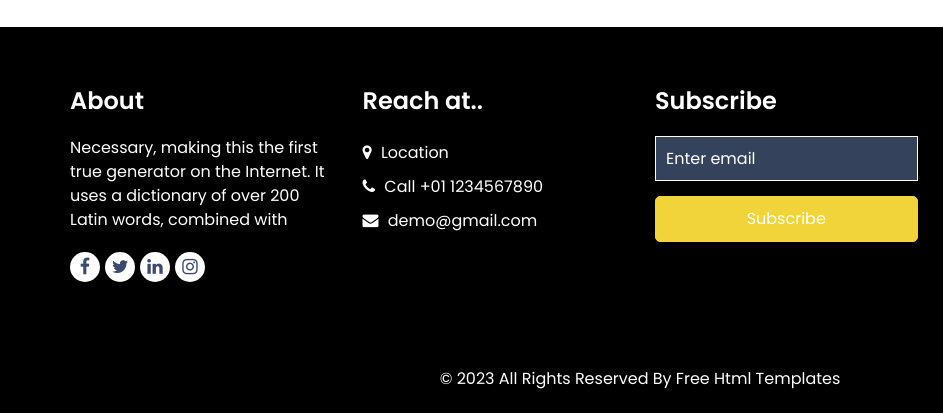
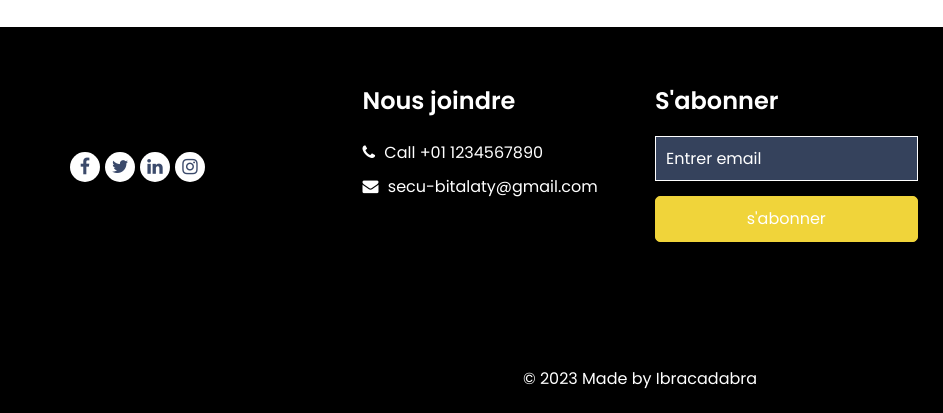
Before and after one commit to 2Ibracadabra/Bank, a plain HTML site: page watches.html in a window 1280 px wide. Shown: the part 2026-2439 px from the top of the page, 0-943 px from the left. Drawn offline with nearby package versions, Linux system fonts and the light colour scheme; some packages are replaced by stand-ins of ours.

Commit message:
Update watches.html

```diff
--- a/watches.html
+++ b/watches.html
@@ -149,13 +149,13 @@ width: 60%;"">
       <div class="row">
         <div class="col-md-6 col-lg-3 footer-col">
           <div class="footer_detail">
-            <h4>
+            <!-- <h4>
               About
             </h4>
             <p>
               Necessary, making this the first true generator on the Internet. It uses a dictionary of over 200 Latin words, combined with
-            </p>
-            <div class="footer_social">
+            </p> -->
+            <div class="footer_social" style="margin-top: 65px;">
               <a href="">
                 <i class="fa fa-facebook" aria-hidden="true"></i>
               </a>
@@ -174,15 +174,15 @@ width: 60%;"">
         <div class="col-md-6 col-lg-3 footer-col">
           <div class="footer_contact">
             <h4>
-              Reach at..
+              Nous joindre
             </h4>
             <div class="contact_link_box">
-              <a href="">
+              <!-- <a href="">
                 <i class="fa fa-map-marker" aria-hidden="true"></i>
                 <span>
                   Location
                 </span>
-              </a>
+              </a> -->
               <a href="">
                 <i class="fa fa-phone" aria-hidden="true"></i>
                 <span>
@@ -192,7 +192,7 @@ width: 60%;"">
               <a href="">
                 <i class="fa fa-envelope" aria-hidden="true"></i>
                 <span>
-                  demo@gmail.com
+                  secu-bitalaty@gmail.com
                 </span>
               </a>
             </div>
@@ -201,12 +201,12 @@ width: 60%;"">
         <div class="col-md-6 col-lg-3 footer-col">
           <div class="footer_contact">
             <h4>
-              Subscribe
+              S'abonner
             </h4>
             <form action="#">
-              <input type="text" placeholder="Enter email" />
+              <input type="text" placeholder="Entrer email" />
               <button type="submit">
-                Subscribe
+                s'abonner
               </button>
             </form>
           </div>
@@ -221,8 +221,8 @@ width: 60%;"">
       </div>
       <div class="footer-info">
         <p>
-          &copy; <span id="displayYear"></span> All Rights Reserved By
-          <a href="">Free Html Templates</a>
+          &copy; <span id="displayYear"></span> Made by
+          <a href="https://html.design/">Ibracadabra</a>
         </p>
       </div>
     </div>
```
